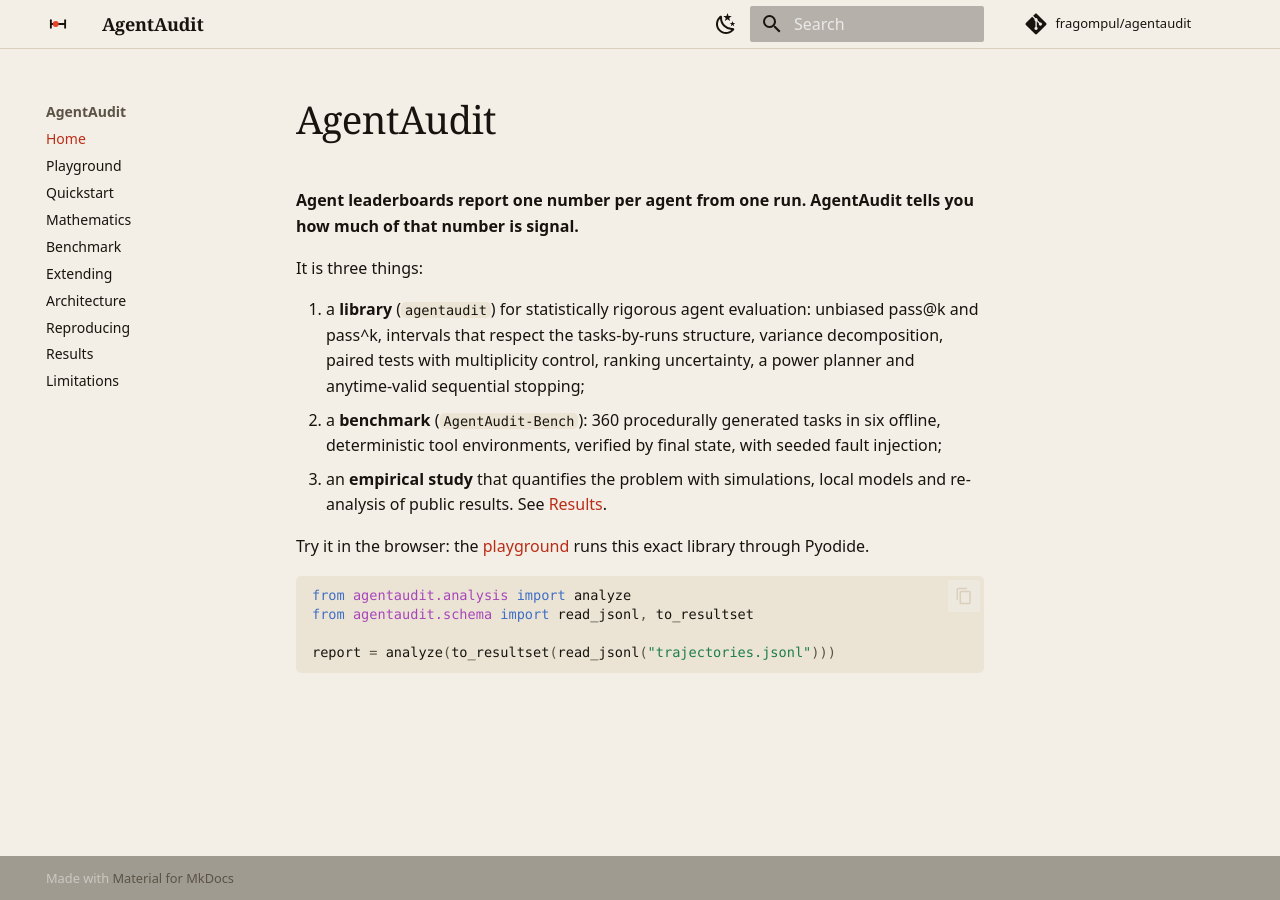
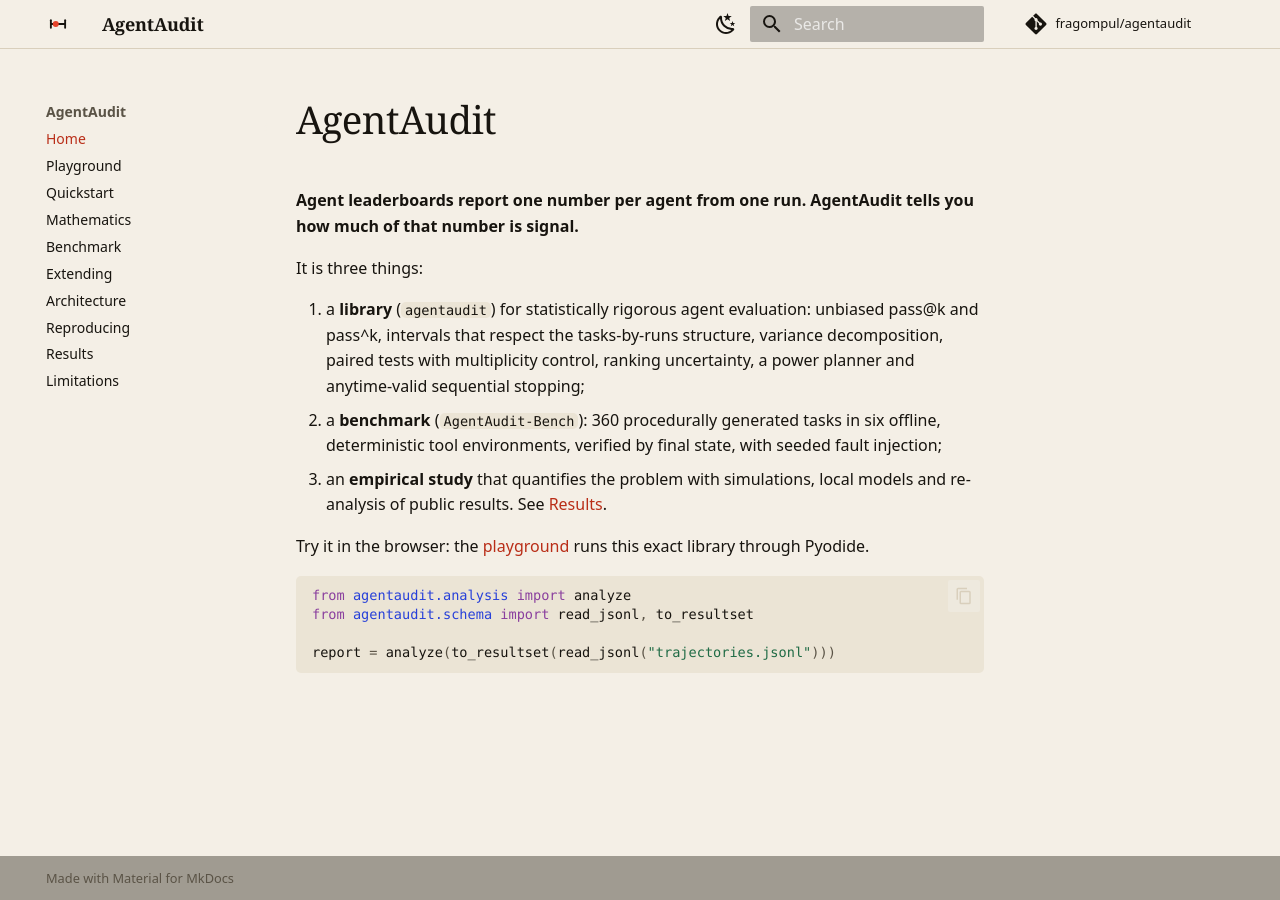
Before and after one commit to fragompul/agentaudit, an MkDocs documentation site: the page built from docs/index.md, in a window 1280 px wide. Built offline with MkDocs 1.6.1 and Material for MkDocs 9.7.7, drawn with Linux system fonts in a browser that asks for light colours; some web fonts are replaced; comment, search, counter and statistics services are not loaded.

Commit message:
a11y(docs): readable code highlighting and footer contrast
Co-Authored-By: Claude Sonnet 5.5 <noreply@anthropic.com>

```diff
--- a/docs/stylesheets/extra.css
+++ b/docs/stylesheets/extra.css
@@ -23,6 +23,11 @@
   --md-footer-bg-color:#ebe4d5;
   --md-footer-fg-color:#17140f;
   --md-footer-fg-color--light:#5a5346;
+  --md-footer-fg-color--lighter:#5a5346;
+  --md-code-hl-keyword-color:#8a3f9e;--md-code-hl-string-color:#1f6b45;--md-code-hl-number-color:#b92d17;
+  --md-code-hl-function-color:#2740d9;--md-code-hl-constant-color:#2740d9;--md-code-hl-special-color:#b92d17;
+  --md-code-hl-name-color:#17140f;--md-code-hl-variable-color:#17140f;--md-code-hl-generic-color:#17140f;
+  --md-code-hl-operator-color:#5a5346;--md-code-hl-punctuation-color:#5a5346;--md-code-hl-comment-color:#5a5346;
 }
 [data-md-color-scheme="slate"]{
   --md-hue:35;
@@ -39,6 +44,11 @@
   --md-code-fg-color:#f1ebdf;
   --md-footer-bg-color:#1b1814;
   --md-footer-fg-color:#f1ebdf;
+  --md-footer-fg-color--lighter:#a79f90;
+  --md-code-hl-keyword-color:#c58bd9;--md-code-hl-string-color:#4fc58a;--md-code-hl-number-color:#ff8a72;
+  --md-code-hl-function-color:#8d9bff;--md-code-hl-constant-color:#8d9bff;--md-code-hl-special-color:#ff8a72;
+  --md-code-hl-name-color:#f1ebdf;--md-code-hl-variable-color:#f1ebdf;--md-code-hl-generic-color:#f1ebdf;
+  --md-code-hl-operator-color:#a79f90;--md-code-hl-punctuation-color:#a79f90;--md-code-hl-comment-color:#a79f90;
 }
 .md-header{box-shadow:none;border-bottom:1px solid var(--md-default-fg-color--lightest)}
 .md-header__title{font-family:"Fraunces",Georgia,serif;font-weight:600;letter-spacing:-.01em}
```
